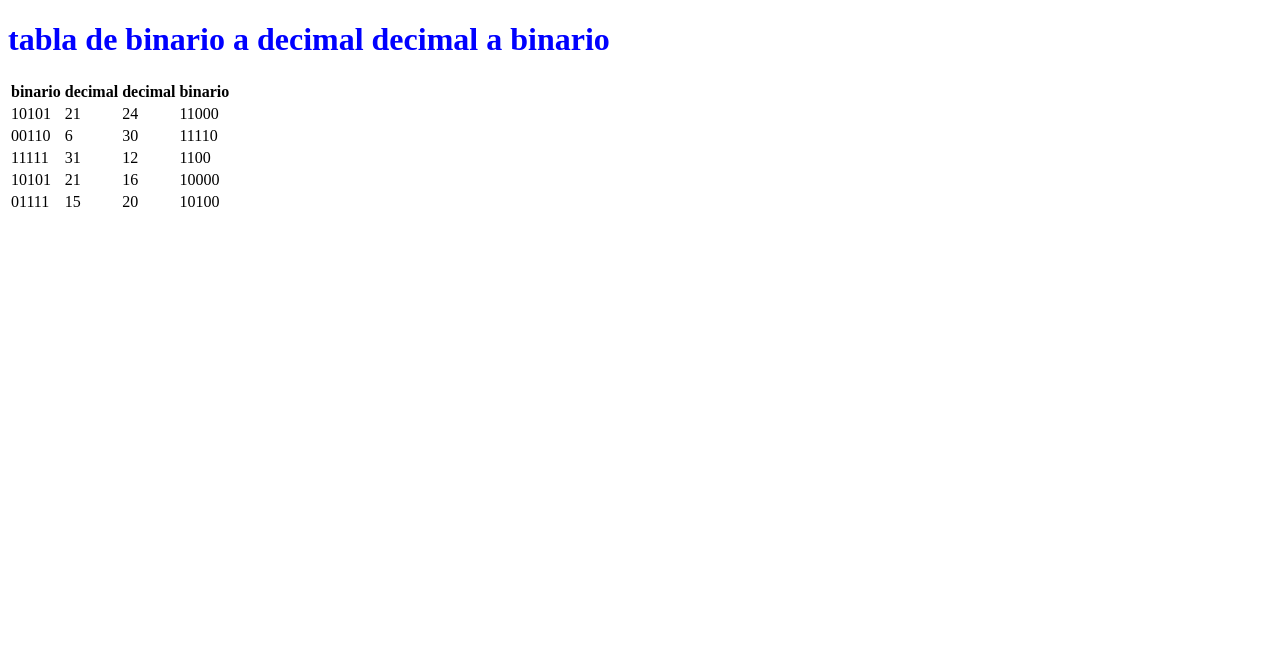
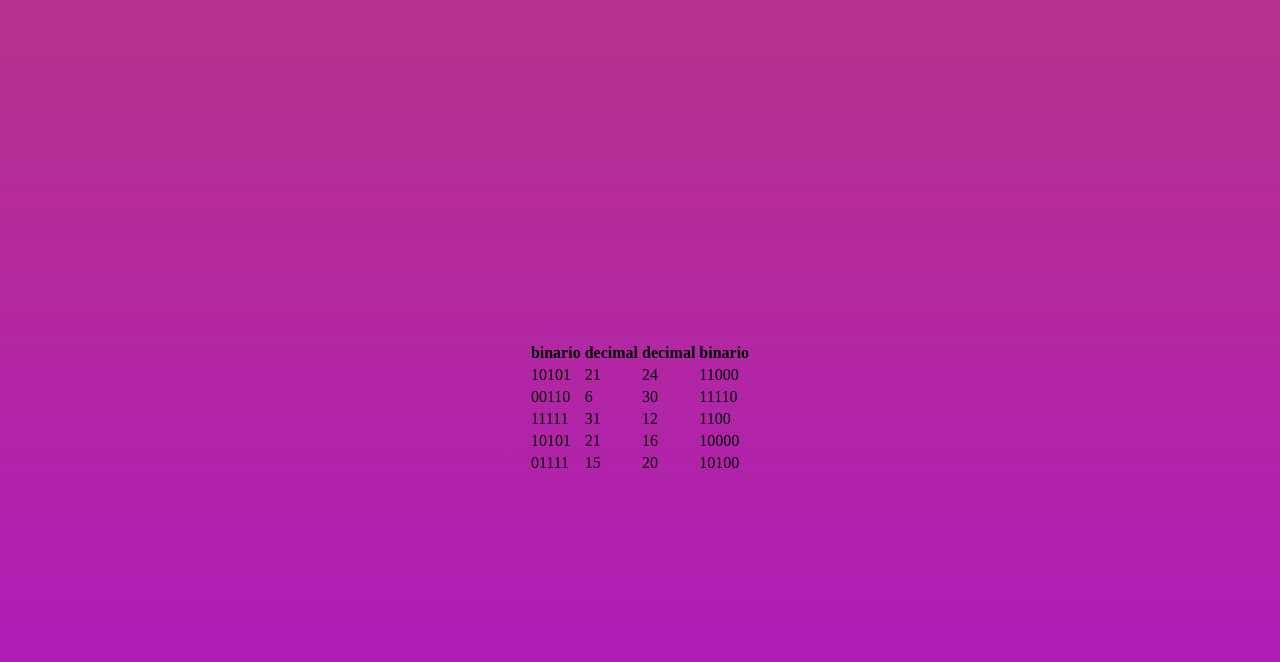
Before and after one commit to joseri0324/web-tabla-binario-decimal, a plain HTML site: page index.html in a window 1280 px wide. Drawn offline with Linux system fonts and the light colour scheme.

Commit message:
se aplico el color y se centro el texto

```diff
--- a/index.html
+++ b/index.html
@@ -8,7 +8,6 @@
 
 </head>
 <body>
-    <h1 class="titulo"> tabla de binario a decimal decimal a binario </h1>
     <div class="container">
         <table>
             <thead>
--- a/style.css
+++ b/style.css
@@ -1,3 +1,15 @@
-.titulo{
-    color:blue
+
+.{
+    margin: 0;
+    padding: 0;
+    box-sizing: border-box;
+    font-family: sans-serif;
 }
+body{
+    display: flex;
+    align-items: center;
+    justify-content: center;
+    min-height: 100vh;
+    background: linear-gradient(#b7328d, #ac18c0);
+
+}
```
